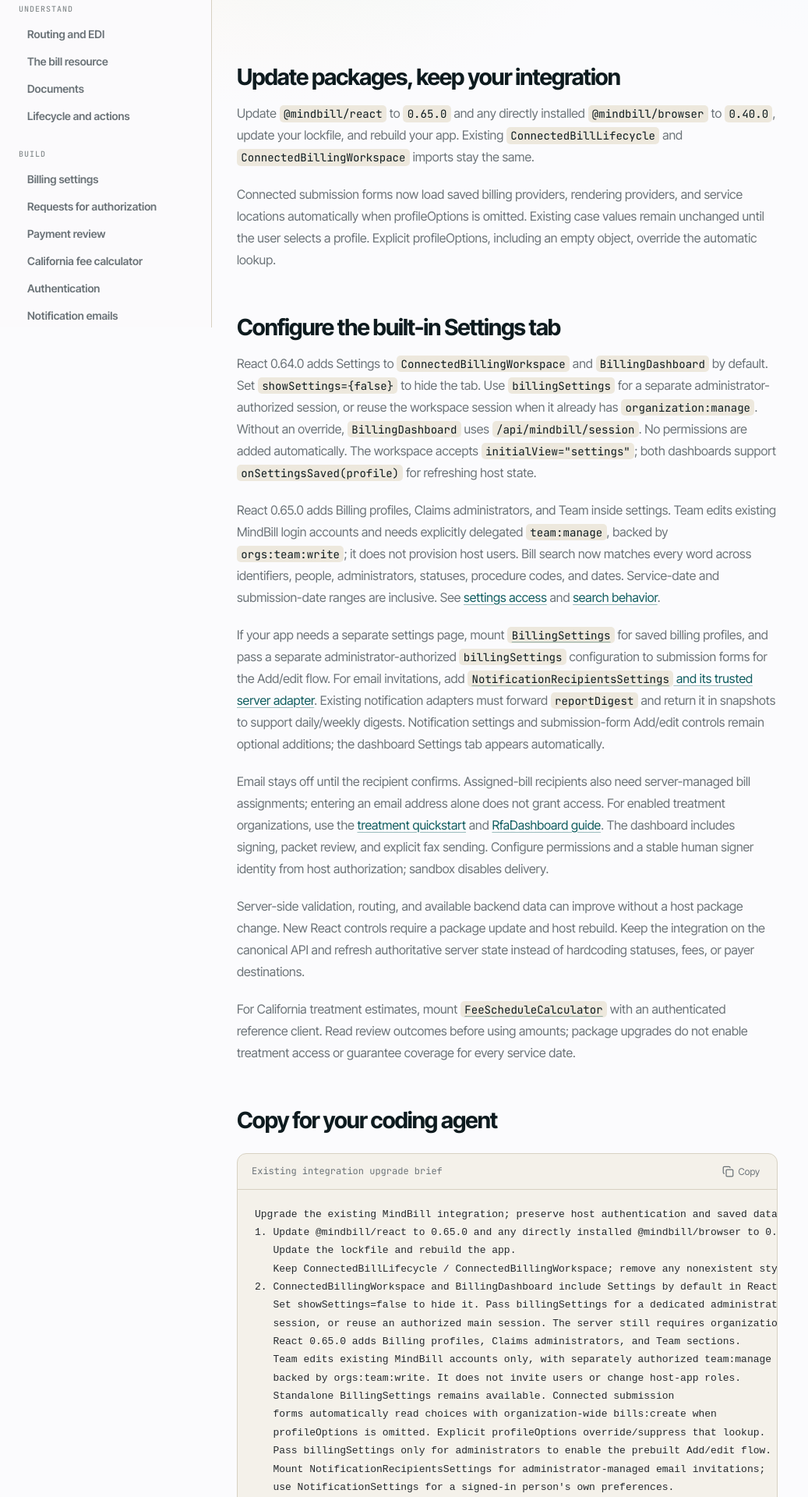
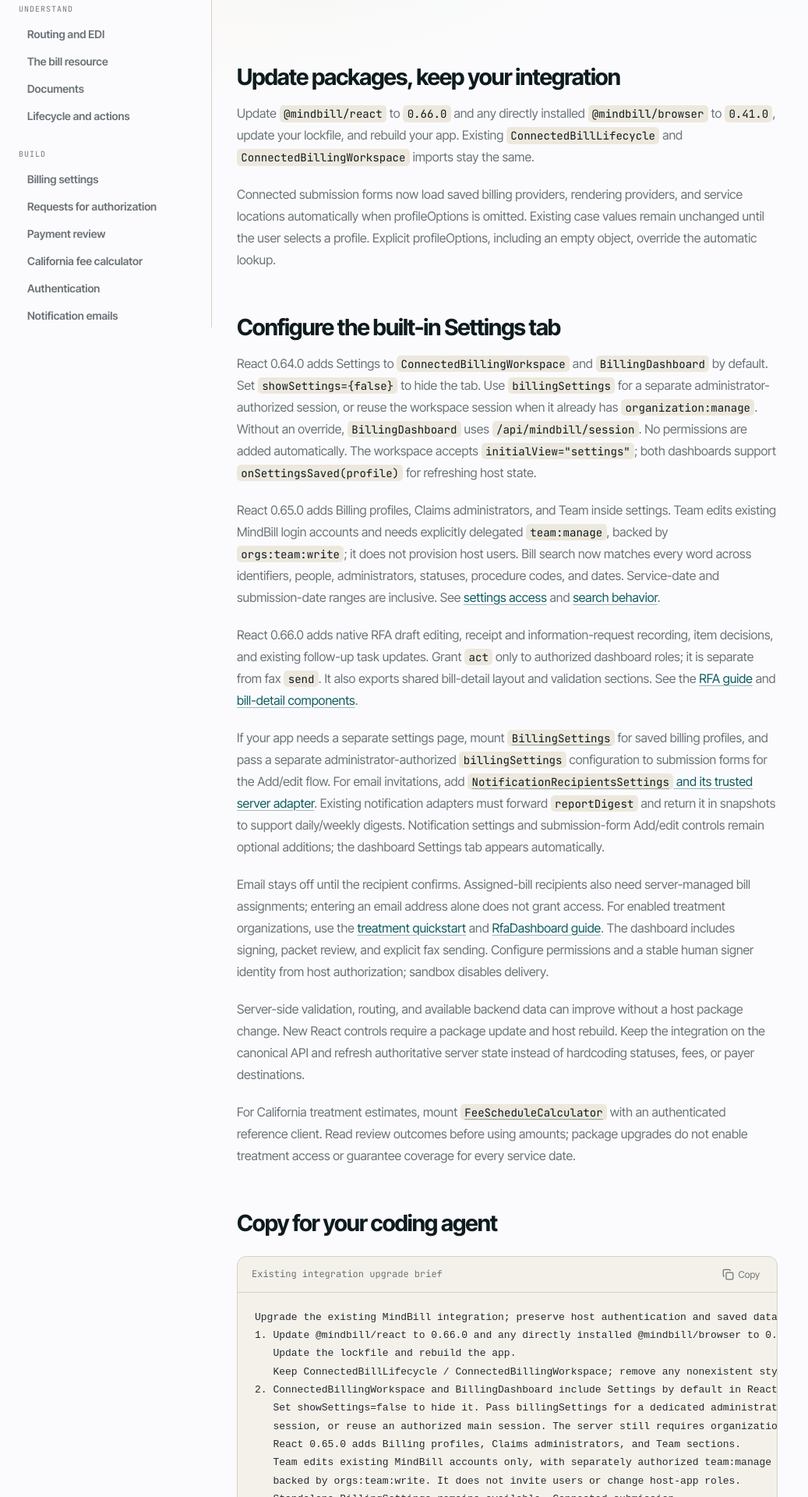
Before and after one commit to incidentfox/mindbill-docs, a Next.js app: page /guides/upgrade in a window 1280 px wide. Shown: the part 380-2300 px from the top of the page at 78% size, without its empty margins (0-1037 px from the left). Built offline with nearby package versions, Linux system fonts and the light colour scheme.

Commit message:
Pin React 0.66 and explain RFA and bill detail upgrades

```diff
--- a/app/components/react/page.tsx
+++ b/app/components/react/page.tsx
@@ -27,7 +27,7 @@ import {
 
 export const metadata: Metadata = { title: "React components" };
 
-const install = `pnpm add @mindbill/react@0.65.0`;
+const install = `pnpm add @mindbill/react@0.66.0`;
 
 const connectedWorkspace = `import { ConnectedBillingWorkspace } from "@mindbill/react";
 
--- a/app/guides/upgrade/page.tsx
+++ b/app/guides/upgrade/page.tsx
@@ -6,7 +6,7 @@ import { DocPage } from "@/components/doc-page";
 export const metadata: Metadata = { title: "Partner upgrade guide" };
 
 const brief = `Upgrade the existing MindBill integration; preserve host authentication and saved data.
-1. Update @mindbill/react to 0.65.0 and any directly installed @mindbill/browser to 0.40.0.
+1. Update @mindbill/react to 0.66.0 and any directly installed @mindbill/browser to 0.41.0.
    Update the lockfile and rebuild the app.
    Keep ConnectedBillLifecycle / ConnectedBillingWorkspace; remove any nonexistent styles.css import.
 2. ConnectedBillingWorkspace and BillingDashboard include Settings by default in React 0.64.0.
@@ -42,11 +42,12 @@ export default function UpgradePage() {
   return <DocPage eyebrow="Start here" title="Upgrade an existing integration" description="A short checklist for existing MindBill integrations."
     toc={[{ id: "packages", label: "Update packages" }, { id: "optional", label: "Optional settings" }, { id: "agent", label: "Copy for your agent" }]}>
     <h2 id="packages">Update packages, keep your integration</h2>
-    <p>Update <code>@mindbill/react</code> to <code>0.65.0</code> and any directly installed <code>@mindbill/browser</code> to <code>0.40.0</code>, update your lockfile, and rebuild your app. Existing <code>ConnectedBillLifecycle</code> and <code>ConnectedBillingWorkspace</code> imports stay the same.</p>
+    <p>Update <code>@mindbill/react</code> to <code>0.66.0</code> and any directly installed <code>@mindbill/browser</code> to <code>0.41.0</code>, update your lockfile, and rebuild your app. Existing <code>ConnectedBillLifecycle</code> and <code>ConnectedBillingWorkspace</code> imports stay the same.</p>
     <p>Connected submission forms now load saved billing providers, rendering providers, and service locations automatically when profileOptions is omitted. Existing case values remain unchanged until the user selects a profile. Explicit profileOptions, including an empty object, override the automatic lookup.</p>
     <h2 id="optional">Configure the built-in Settings tab</h2>
     <p>React 0.64.0 adds Settings to <code>ConnectedBillingWorkspace</code> and <code>BillingDashboard</code> by default. Set <code>{"showSettings={false}"}</code> to hide the tab. Use <code>billingSettings</code> for a separate administrator-authorized session, or reuse the workspace session when it already has <code>organization:manage</code>. Without an override, <code>BillingDashboard</code> uses <code>/api/mindbill/session</code>. No permissions are added automatically. The workspace accepts <code>initialView=&quot;settings&quot;</code>; both dashboards support <code>onSettingsSaved(profile)</code> for refreshing host state.</p>
     <p>React 0.65.0 adds Billing profiles, Claims administrators, and Team inside settings. Team edits existing MindBill login accounts and needs explicitly delegated <code>team:manage</code>, backed by <code>orgs:team:write</code>; it does not provision host users. Bill search now matches every word across identifiers, people, administrators, statuses, procedure codes, and dates. Service-date and submission-date ranges are inclusive. See <Link href="/guides/practice-settings#team">settings access</Link> and <Link href="/components/react#operations">search behavior</Link>.</p>
+    <p>React 0.66.0 adds native RFA draft editing, receipt and information-request recording, item decisions, and existing follow-up task updates. Grant <code>act</code> only to authorized dashboard roles; it is separate from fax <code>send</code>. It also exports shared bill-detail layout and validation sections. See the <Link href="/guides/rfas">RFA guide</Link> and <Link href="/components/react#lifecycle">bill-detail components</Link>.</p>
     <p>If your app needs a separate settings page, mount <Link href="/components/react#saved-profiles"><code>BillingSettings</code></Link> for saved billing profiles, and pass a separate administrator-authorized <code>billingSettings</code> configuration to submission forms for the Add/edit flow. For email invitations, add <Link href="/guides/notifications"><code>NotificationRecipientsSettings</code> and its trusted server adapter</Link>. Existing notification adapters must forward <code>reportDigest</code> and return it in snapshots to support daily/weekly digests. Notification settings and submission-form Add/edit controls remain optional additions; the dashboard Settings tab appears automatically.</p>
     <p>Email stays off until the recipient confirms. Assigned-bill recipients also need server-managed bill assignments; entering an email address alone does not grant access. For enabled treatment organizations, use the <Link href="/learn/treatment-quickstart">treatment quickstart</Link> and <Link href="/guides/rfas">RfaDashboard guide</Link>. The dashboard includes signing, packet review, and explicit fax sending. Configure permissions and a stable human signer identity from host authorization; sandbox disables delivery.</p>
     <p>Server-side validation, routing, and available backend data can improve without a host package change. New React controls require a package update and host rebuild. Keep the integration on the canonical API and refresh authoritative server state instead of hardcoding statuses, fees, or payer destinations.</p>
--- a/app/learn/quickstart/page.tsx
+++ b/app/learn/quickstart/page.tsx
@@ -22,7 +22,7 @@ export default function QuickstartPage() {
       <section id="install"><h2>2. Install the library</h2>
         <p>Choose your frontend. The examples below will follow your selection.</p>
         <QuickstartTabs shared label="Install framework" tabs={[
-          { label: "React", content: <><CodeBlock language="bash" filename="Terminal" code="npm install @mindbill/react@0.65.0" /><p>For Next.js, copy the examples into the files shown below, using <code>src/app</code> instead of <code>app</code> if that is your project&apos;s layout. Or <a href="https://github.com/incidentfox/mindbill-widgets/tree/main/examples/quickstart">run the starter app</a>.</p></> },
+          { label: "React", content: <><CodeBlock language="bash" filename="Terminal" code="npm install @mindbill/react@0.66.0" /><p>For Next.js, copy the examples into the files shown below, using <code>src/app</code> instead of <code>app</code> if that is your project&apos;s layout. Or <a href="https://github.com/incidentfox/mindbill-widgets/tree/main/examples/quickstart">run the starter app</a>.</p></> },
           { label: "Angular", content: <><CodeBlock language="bash" filename="Terminal" code="npm install @mindbill/angular@latest" /><p>Use an Angular 18–21 application. Put the component files below in <code>src/app</code>; step 5 includes the routes and router setup. Angular&apos;s development server does not implement API endpoints: run the backend from step 3 separately.</p><details className="quickstart-details"><summary>Connect the local frontend to your backend</summary><p>If Angular runs at <code>http://localhost:4200</code> and your backend at <code>http://localhost:3000</code>, use this proxy so the components&apos; <code>/api</code> requests reach your server. Adjust the target for your backend, set the backend&apos;s <code>APP_ORIGIN=http://localhost:4200</code>, and keep your API key in that backend&apos;s environment. The Next.js handler also reads <code>APP_ORIGIN</code>.</p><CodeBlock language="json" filename="proxy.conf.json · project root" code={recipes.angularProxy} /><CodeBlock language="bash" filename="Terminal · restart after changing the proxy" code="ng serve --proxy-config proxy.conf.json" /><p>In production, route <code>/api</code> to the authenticated backend under your application&apos;s origin, and serve Angular&apos;s entry page for frontend route reloads. See <a href="https://angular.dev/tools/cli/serve#proxying-to-a-backend-server">Angular&apos;s proxy guide</a>.</p></details></> },
         ]} />
       </section>
--- a/package.json
+++ b/package.json
@@ -11,7 +11,7 @@
   },
   "dependencies": {
     "@codesandbox/sandpack-react": "2.20.0",
-    "@mindbill/react": "0.65.0",
+    "@mindbill/react": "0.66.0",
     "lucide-react": "1.37.0",
     "next": "16.3.3",
     "react": "19.2.8",
```
Also changed, not shown: 1 other file (tests, documents, lock files or other folders).
